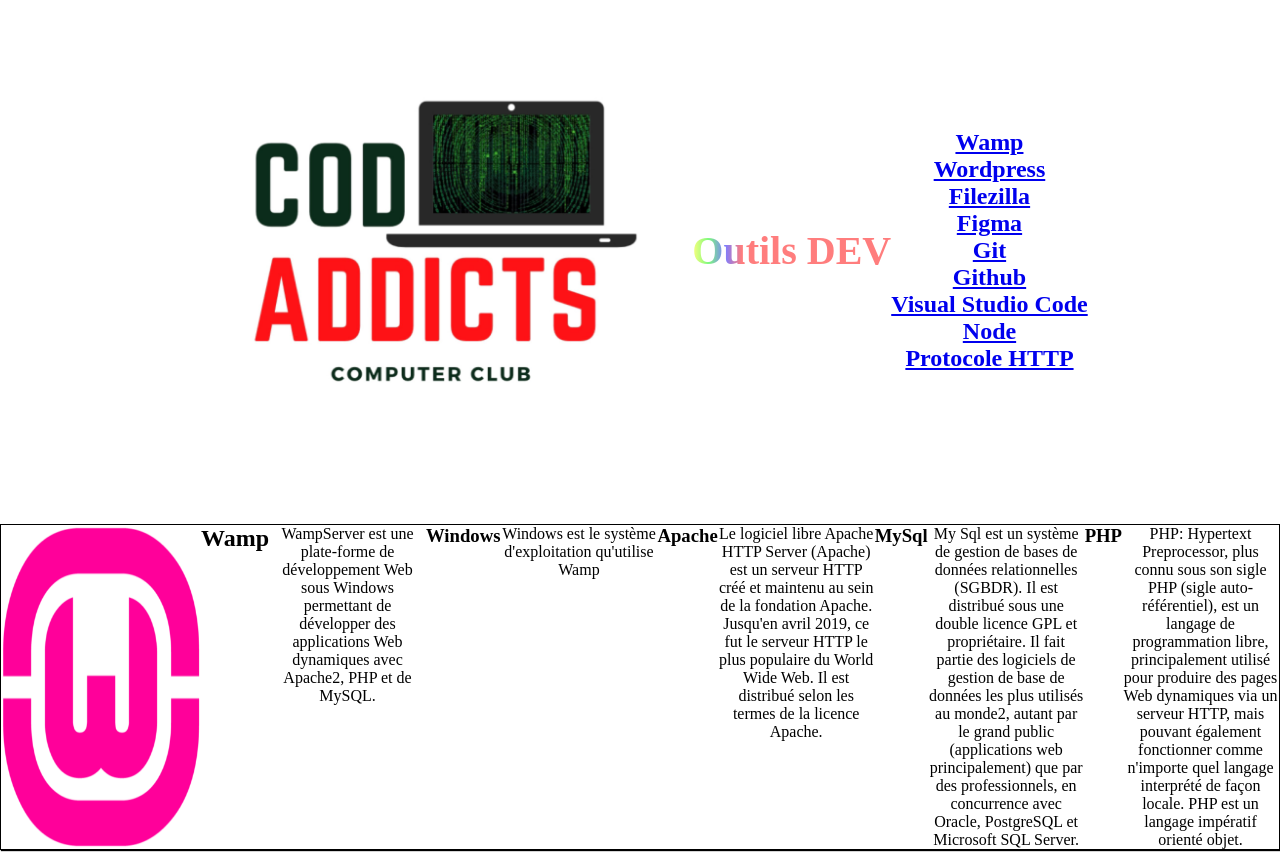
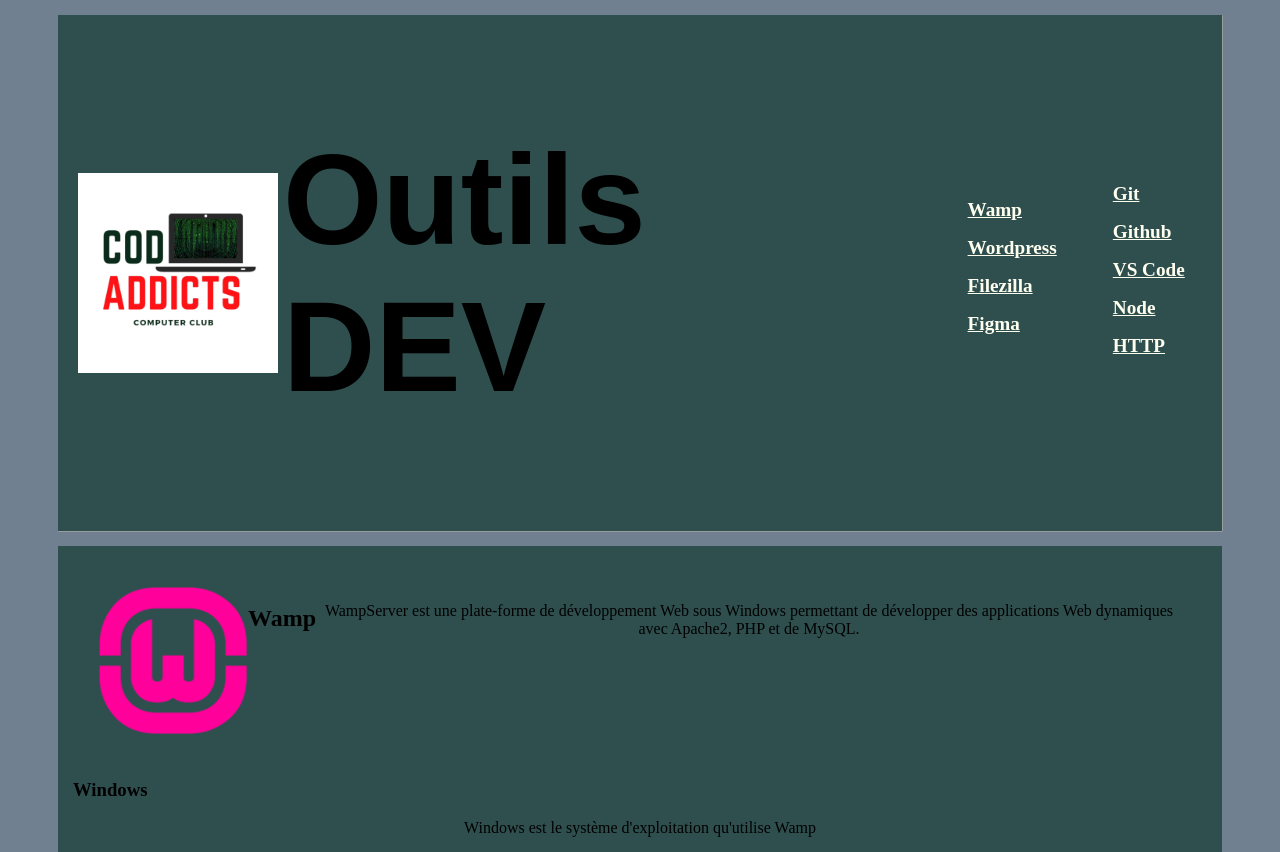
Before and after one commit to MichaelDesco/whatSeeAtPiscine, a plain HTML site: page index.html in a window 1280 px wide. Shown: the top 852 px of the page. Drawn offline with Linux system fonts and the light colour scheme.

Commit message:
cssmodif

```diff
--- a/css/style.css
+++ b/css/style.css
@@ -1,46 +1,60 @@
-*{
-    margin: 0;
-    padding: 0;
-    box-sizing: border-box;
-    font-family: "Roboto Regular";
+body{
+    background-color: slategrey;
 }
-
-body{
-    text-align: center;
+header{
+    margin: 15px 50px;
 }
-
-header{
-    text-align: center;
-    display: inline-flex;
+.container1{
+    background-color: darkslategrey;
+    padding: 20px;
+    display: flex;
     align-items: center;
+    justify-content: space-around;
+    order: 3;
+    box-shadow: 0.3px 0.3px wheat;
 }
-
-h1{
-    font-size: 2.5rem;
-    font-weight: bold;
-    background: linear-gradient(0.25turn, rgb(255, 255, 125), rgb(125, 250, 125), rgb(125, 125, 255), rgb(255, 125, 125) 25%);
-    -webkit-background-clip: text;
-    -webkit-text-fill-color: transparent;
-}
-section{
-    margin-top: 20px;
-    border: 1px solid black;
-    box-shadow: 1px 1px 1px rgb(0, 0, 0);
-    display: flex;
-    flex-direction: row;
-}
-
-header>img{
-    width: 500px ;
-}
-
-section>img{
-    width: 200px ;
+nav{
+    column-count: 2;
 }
 ul{
     list-style-type: none;
 }
+li{
+    font-size: 0.8rem;
+}
+a{
+    color: ivory;
+}
+.container1>img{
+    width: 200px;
+}
+h1{
+    font-size: 8rem;
+    text-shadow: darkgray;
+    padding: 5px;
+    font-family: 'Arial Narrow Bold', sans-serif;
+}
 p{
     text-align: center;
-    width: 800px;
+    margin-right: auto;
+    margin-left: auto;
 }
+.container2{
+    display: flex;
+    padding: 25px 25px;
+}
+section{
+    background-color: darkslategray;
+    padding: 15px;
+    margin: 15px 50px;
+}
+section>img{
+    width: 150px;
+}
+.container2>img{
+    width: 150px;
+}
+footer{
+    margin: 5px 0px;
+    text-align: center;
+}
--- a/index.html
+++ b/index.html
@@ -4,11 +4,14 @@
     <meta charset="UTF-8">
     <meta http-equiv="X-UA-Compatible" content="IE=edge">
     <meta name="viewport" content="width=device-width, initial-scale=1.0">
-    <link rel="stylesheet" href="/css/style.css">
+    <link rel="stylesheet" href="css/style.css">
     <title>Document</title>
 </head>
+
+
 <body>
     <header>
+        <div class="container1">
             <img src="/images/logoCod.jpg" alt="">
             <h1>Outils DEV</h1>
             <nav>
@@ -32,22 +35,28 @@
                         <h2><a href="#github">Github</a></h2>
                     </li>
                     <li>
-                    <h2><a href="#vscode">Visual Studio Code</a></h2>
+                        <h2><a href="#vscode">VS Code</a></h2>
                     </li>
                     <li>
                         <h2><a href="#node">Node</a></h2>
                     </li>
                     <li>
-                    <h2><a href="#http">Protocole HTTP</a></h2>
+                        <h2><a href="#http">HTTP</a></h2>
                     </li>
                 </ul>
             </nav>
+        </div>
     </header>
+
+
     <main>
+
         <section id="wamp">
+            <div class="container2">
                 <img src="/images/Wamp.png" alt="">
                 <h2>Wamp</h2>
                 <p>WampServer est une plate-forme de développement Web sous Windows permettant de développer des applications Web dynamiques avec Apache2, PHP et de MySQL.</p>
+            </div>
             <h3>Windows</h3>
             <p>Windows est le système d'exploitation qu'utilise Wamp</p>
             <h3>Apache</h3>
@@ -57,6 +66,7 @@
             <h3>PHP</h3>
             <p>PHP: Hypertext Preprocessor, plus connu sous son sigle PHP (sigle auto-référentiel), est un langage de programmation libre, principalement utilisé pour produire des pages Web dynamiques via un serveur HTTP, mais pouvant également fonctionner comme n'importe quel langage interprété de façon locale. PHP est un langage impératif orienté objet.</p>
         </section>
+
         <section id="wordpress">
             <img src="/images/1920px-WordPress_logo.svg.png" alt="">
             <h2>WordPress</h2>
@@ -84,7 +94,7 @@
         </section>
         <section id="vscode">
             <img src="/images/Visual_Studio_Code_1.35_icon.svg.png" alt="">
-            <h2>Visual Studio Code</h2>
+            <h2>VS Code</h2>
             <p>Visual Studio Code est un éditeur de code extensible développé par Microsoft pour Windows, Linux et macOS4.Les fonctionnalités incluent la prise en charge du débogage, la mise en évidence de la syntaxe, la complétion intelligente du code, les snippets, la refactorisation du code et Git intégré. Les utilisateurs peuvent modifier le thème, les raccourcis clavier, les préférences et installer des extensions qui ajoutent des fonctionnalités supplémentaires.</p>
         </section>
         <section id="node">
@@ -94,7 +104,7 @@
         </section>
         <section id="http">
             <img src="/images/HTTP_logo.svg.png" alt="">
-            <h2>Protocole HTTP</h2>
+            <h2>HTTP</h2>
             <p>L'Hypertext Transfer Protocol, généralement abrégé HTTP, littéralement « protocole de transfert hypertexte », est un protocole de communication client-serveur développé pour le World Wide Web. HTTPS (avec S pour secure, soit « sécurisé ») est la variante sécurisée par le chiffrement et l'authentification.</p>
         </section>
     </main>
```
Also changed, not shown: .gitignore.txt (deleted). Lines whose indentation alone changed are shown as unchanged.
